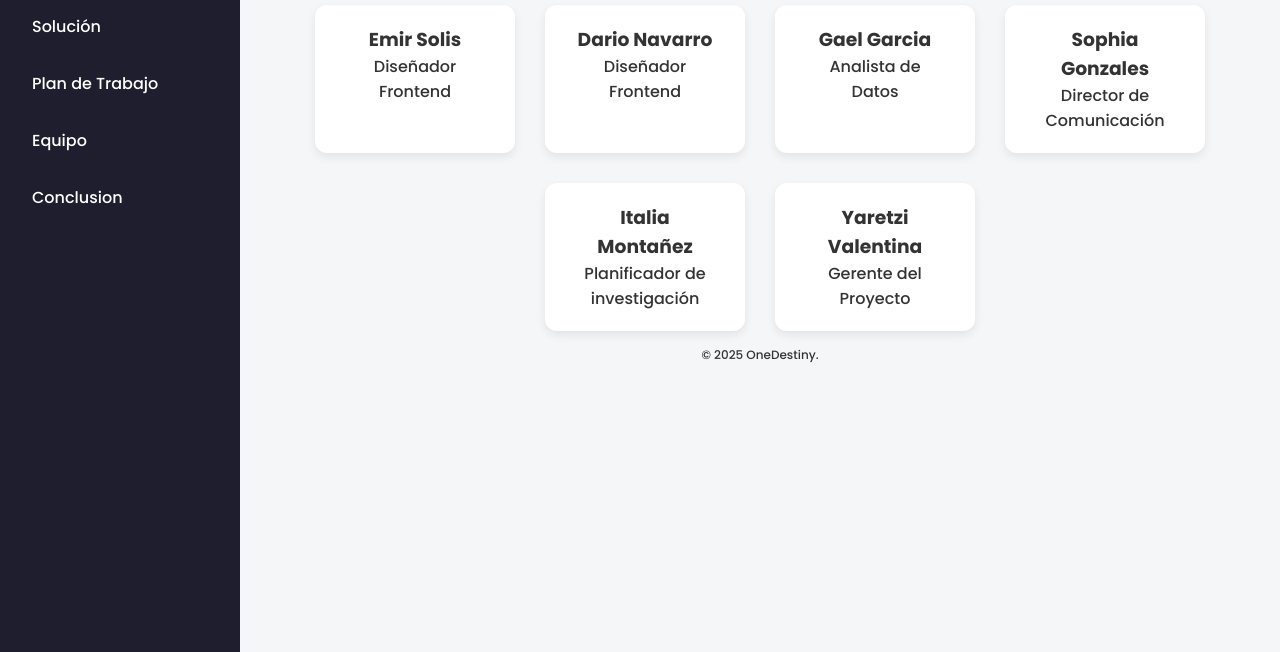
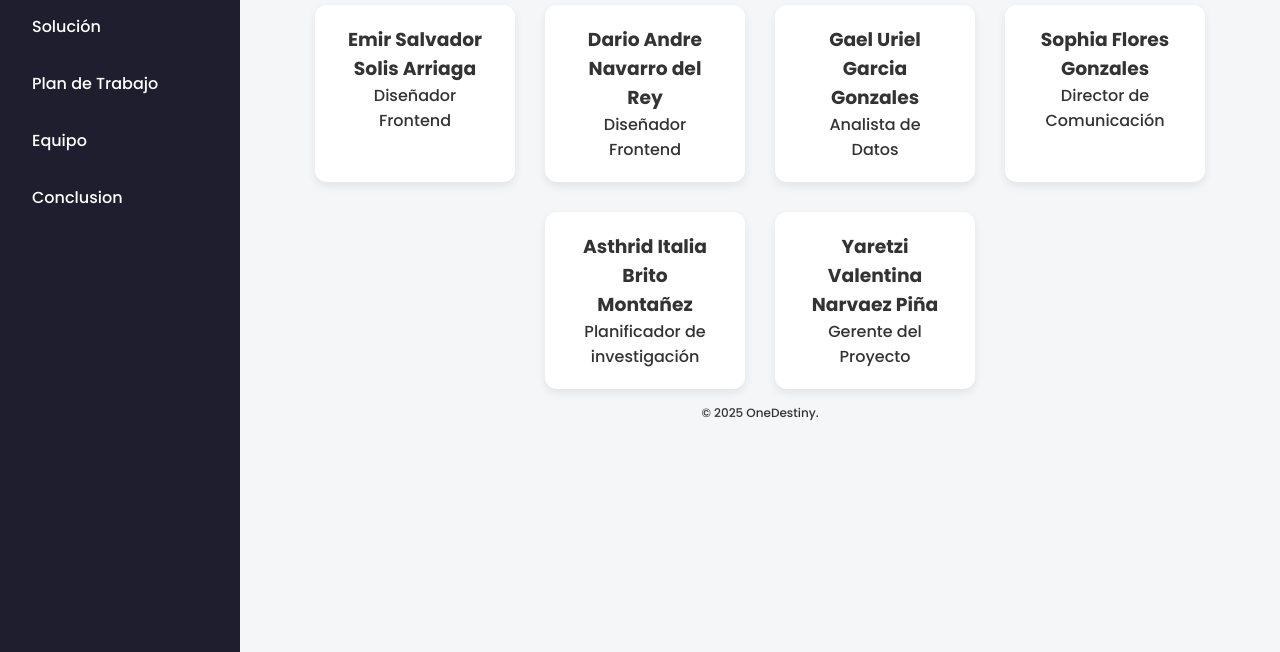
Before and after one commit to SolisEmir123/presentacion, a plain HTML site: page public/equipo.html in a window 1280 px wide. Shown: the part 148-800 px from the top of the page. Drawn offline with Linux system fonts and the light colour scheme.

Commit message:
Update names

```diff
--- a/public/equipo.html
+++ b/public/equipo.html
@@ -112,27 +112,27 @@
 
         <div class="miembros">
             <div class="card">
-                <h3>Emir Solis</h3>
+                <h3>Emir Salvador Solis Arriaga</h3>
                 <p>Diseñador Frontend</p>
             </div>
             <div class="card">
-                <h3>Dario Navarro</h3>
+                <h3>Dario Andre Navarro del Rey</h3>
                 <p>Diseñador Frontend</p>
             </div>
             <div class="card">
-                <h3>Gael Garcia</h3>
+                <h3>Gael Uriel Garcia Gonzales</h3>
                 <p>Analista de Datos</p>
             </div>
             <div class="card">
-                <h3>Sophia Gonzales</h3>
+                <h3>Sophia Flores Gonzales</h3>
                 <p>Director de Comunicación</p>
             </div>
             <div class="card">
-                <h3>Italia Montañez</h3>
+                <h3>Asthrid Italia Brito Montañez</h3>
                 <p>Planificador de investigación</p>
             </div>
             <div class="card">
-                <h3>Yaretzi Valentina</h3>
+                <h3>Yaretzi Valentina Narvaez Piña</h3>
                 <p>Gerente del Proyecto</p>
             </div>
         </div>
```
